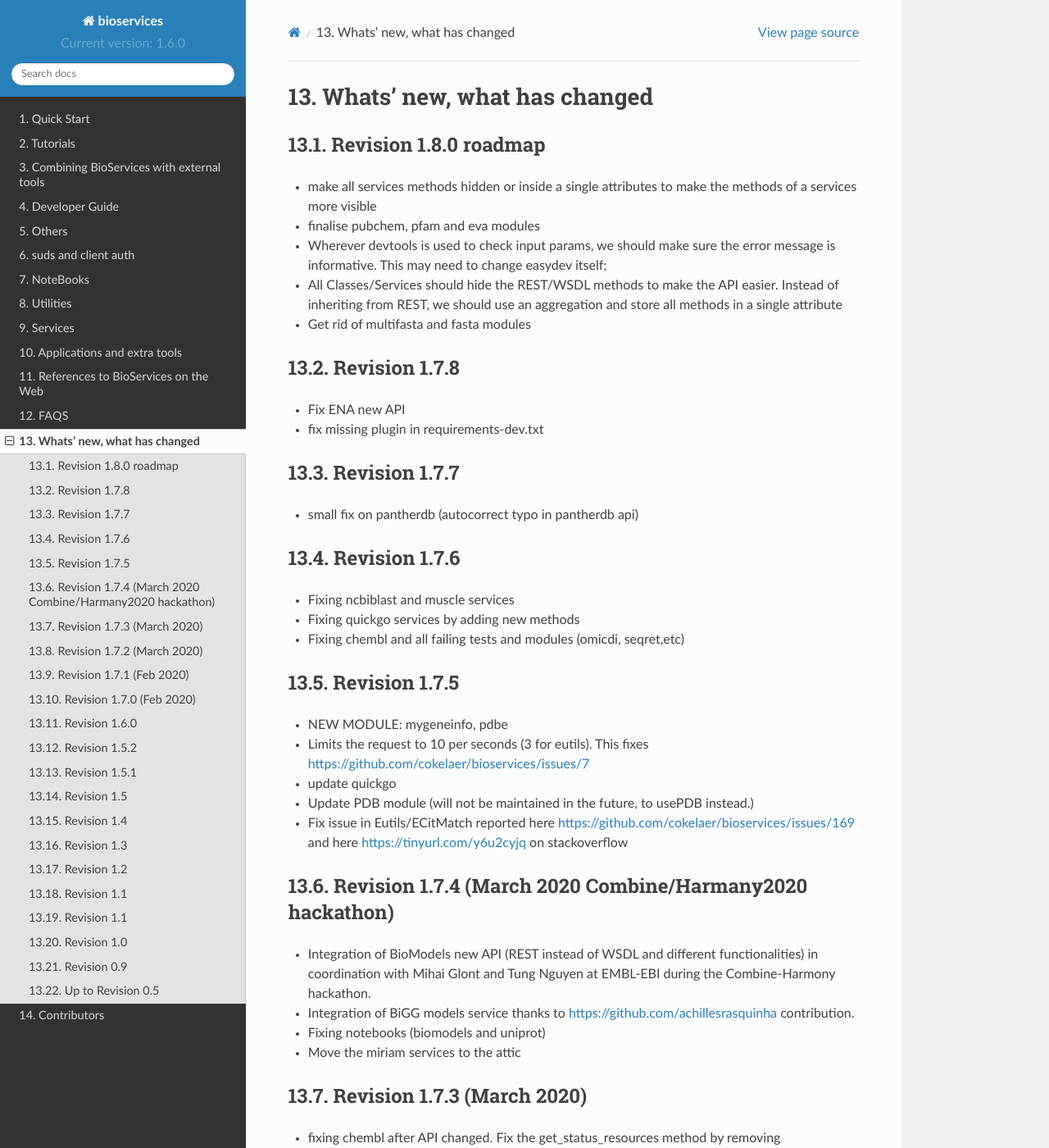
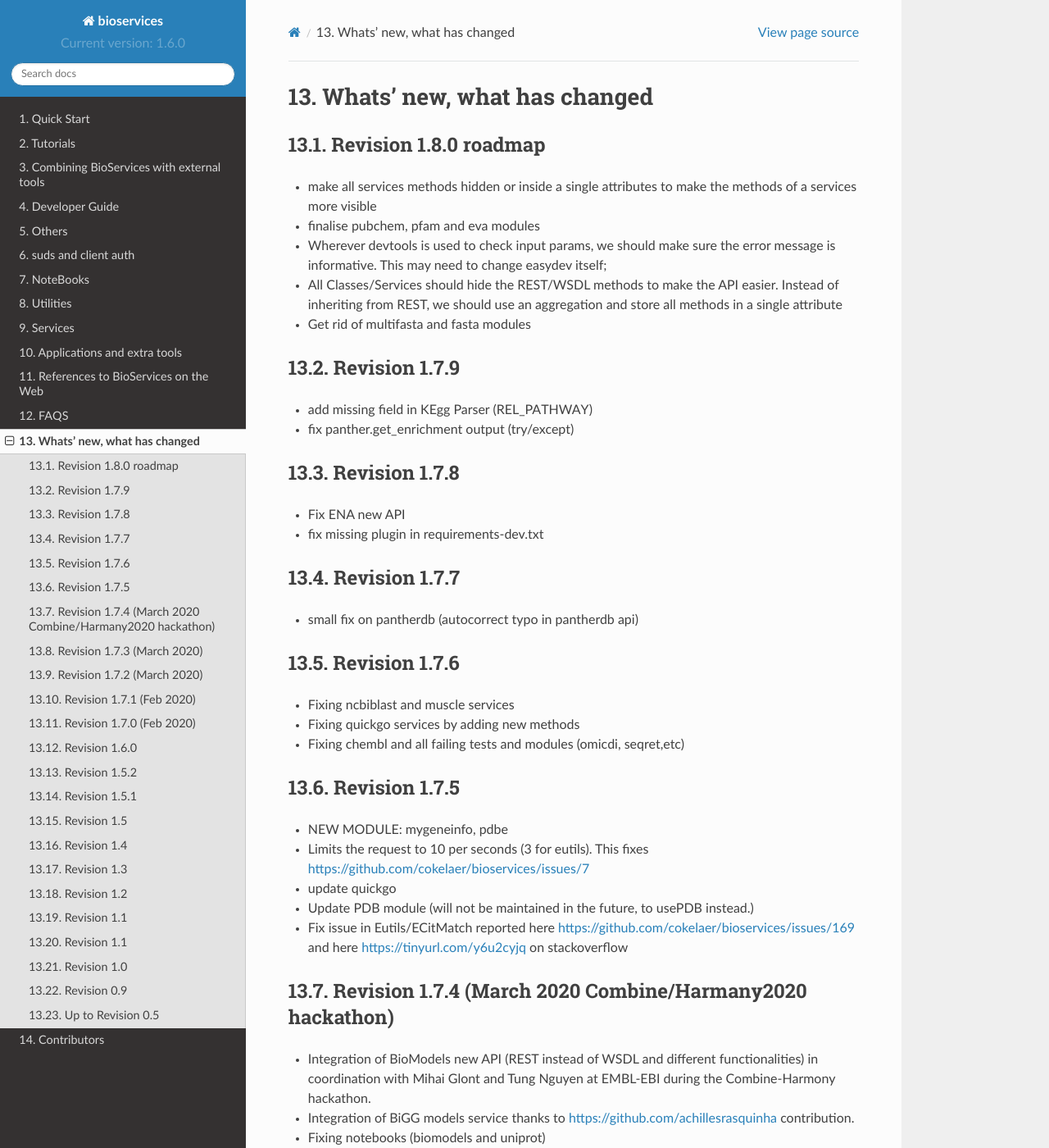
Before and after one commit to cokelaer/bioservices, a Sphinx documentation site: the page built from doc/ChangeLog.rst, in a window 1280 px wide and 1400 px high. Shown: the whole window at 82% size. Built offline with Sphinx 7.4.7 and the Read the Docs theme 2.0.0, drawn with Linux system fonts in a browser that asks for light colours; formulas are drawn with MathJax 3; pages that are not in the unit, such as notebooks, are missing from menus; some of the changed text lies outside the part shown.

Commit message:
update version

```diff
--- a/doc/ChangeLog.rst
+++ b/doc/ChangeLog.rst
@@ -13,6 +13,12 @@ Revision 1.8.0 roadmap
   Instead of inheriting from REST, we should use an aggregation and store all
   methods in a single attribute
 * Get rid of multifasta and fasta modules
+
+Revision 1.7.9
+--------------
+
+* add missing field in KEgg Parser (REL_PATHWAY)
+* fix panther.get_enrichment output (try/except)
 
 Revision 1.7.8
 --------------
--- a/setup.py
+++ b/setup.py
@@ -7,7 +7,7 @@ import glob
 
 _MAJOR               = 1
 _MINOR               = 7
-_MICRO               = 8
+_MICRO               = 9
 version              = '%d.%d.%d' % (_MAJOR, _MINOR, _MICRO)
 release              = '%d.%d' % (_MAJOR, _MINOR)
 
```
